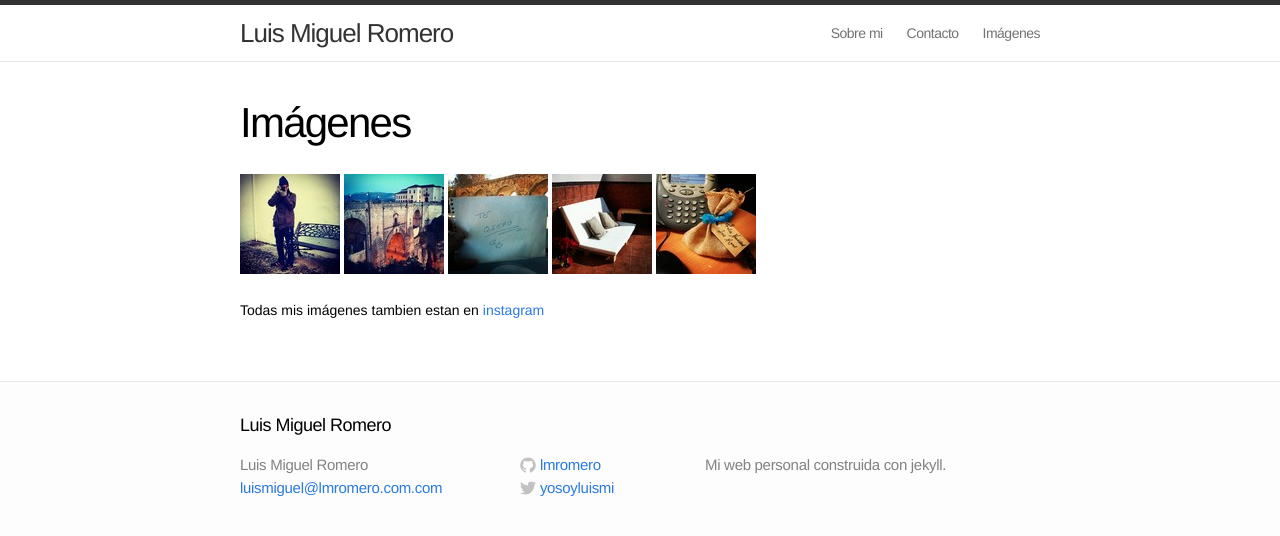
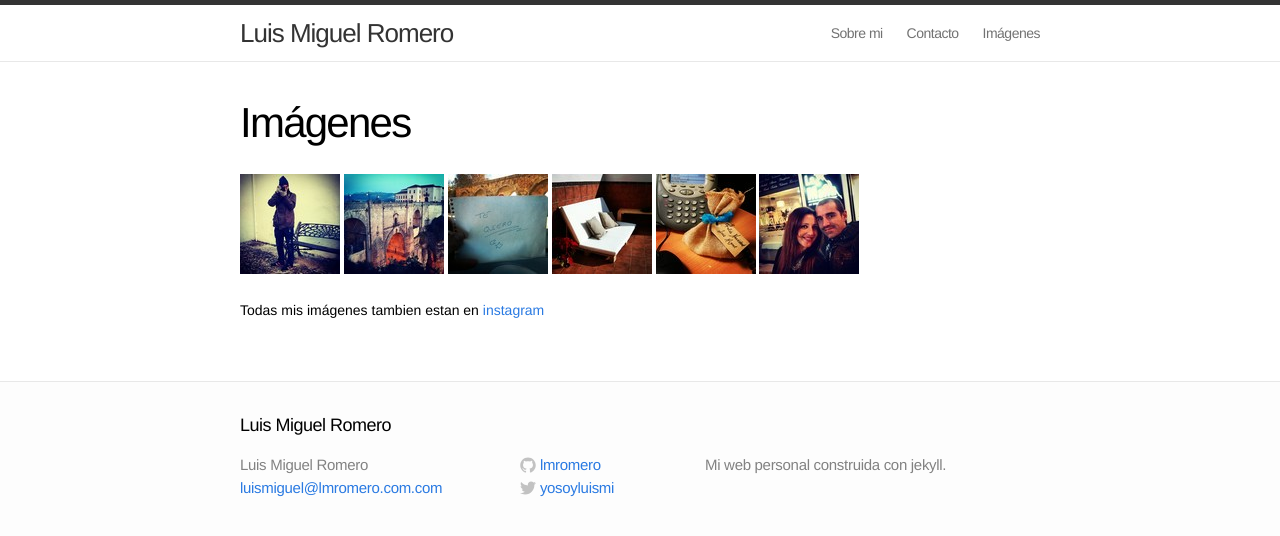
Before and after one commit to lmromero/lmromero.github.io, a Jekyll site: the page built from imagenes.md, in a window 1280 px wide. Shown: the top 536 px of the page. Built offline with Jekyll 4.4.1, drawn with Linux system fonts in a browser that asks for light colours.

Commit message:
25032015 cambios about e imagen nueva

```diff
--- a/imagenes.md
+++ b/imagenes.md
@@ -10,5 +10,6 @@ permalink: /imagenes/
 [![tequiero](/images/tequiero.jpg)](/images/original/tequiero.jpg)
 [![terraza](/images/terraza.jpg)](/images/original/terraza.jpg)
 [![phone](/images/phone.jpg)](/images/original/phone.jpg)
+[![mafia](/images/mafia.jpg)](/images/original/mafia.jpg)
 
 Todas mis imágenes tambien estan en [instagram](https://instagram.com/romeromadejon/)
```
Also changed, not shown: about.md (line endings or trailing spaces), images/mafia.jpg (added), images/original/mafia.jpg (added).
